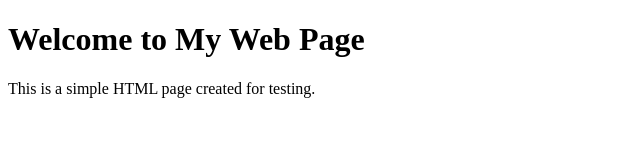
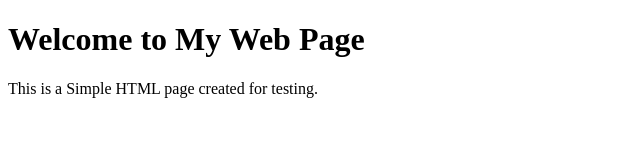
Before and after one commit to arshiya406/html1, a plain HTML site: page index.html in a window 1280 px wide. Shown: the full height of the page, 0-640 px from the left. Drawn offline with Linux system fonts and the light colour scheme.

Commit message:
Update index.html

```diff
--- a/index.html
+++ b/index.html
@@ -6,6 +6,6 @@
 </head>
 <body>
     <h1>Welcome to My Web Page</h1>
-    <p>This is a simple HTML page created for testing.</p>
+    <p>This is a Simple HTML page created for testing.</p>
 </body>
 </html>
```
